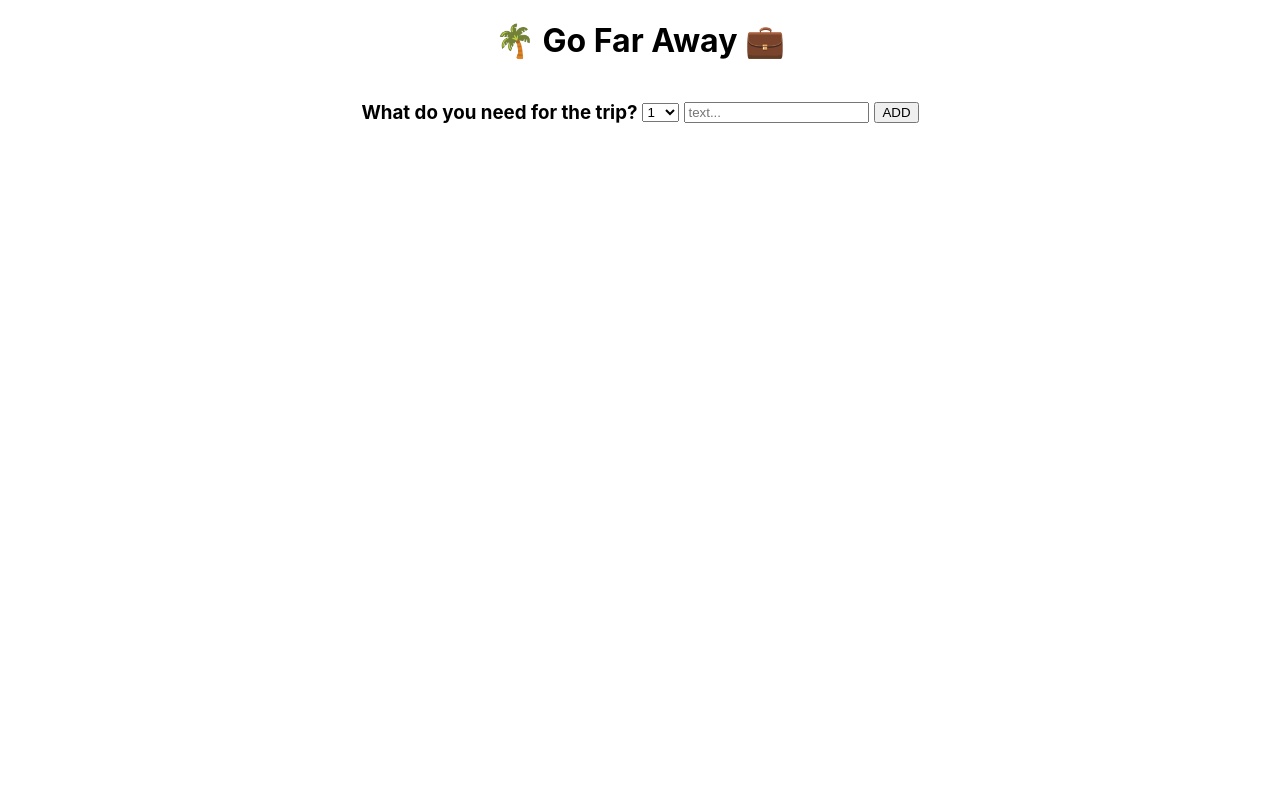
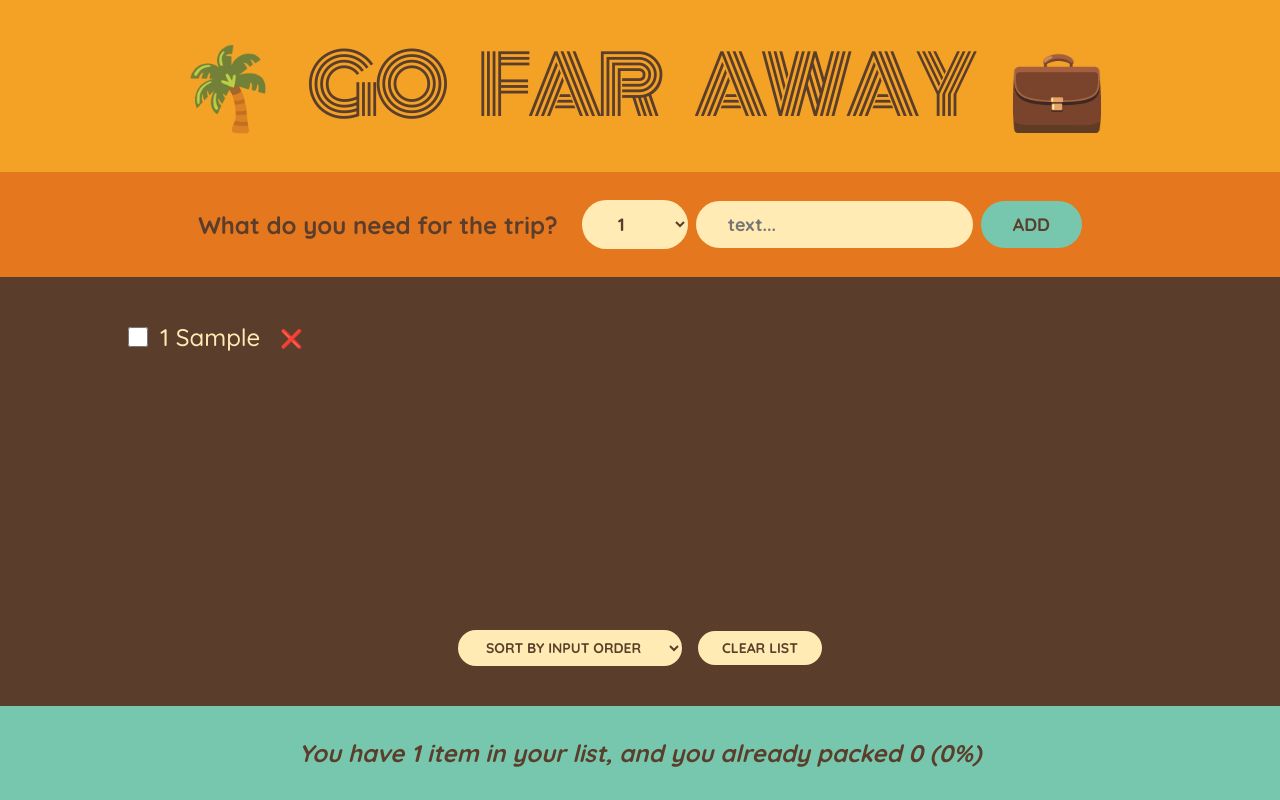
Before and after one commit to GaniyuSodiq/mytravelllist2, a React (Create React App) app: page / in a window 1280 px wide. Both pictures are taken after typing "Sample" into the empty fields and a click on the button "ADD". Built offline with nearby package versions, Linux system fonts and the light colour scheme.

Commit message:
im getting a hand of it

```diff
--- a/src/App.js
+++ b/src/App.js
@@ -3,12 +3,35 @@ import "./App.css";
 import { useState } from "react";
 
 function App() {
+  const [items, setItems] = useState([]);
+
+  function handleAddItems(newItem) {
+    setItems([...items, newItem]);
+  }
+
+  function handleDeleteItem(id) {
+    setItems((items) => items.filter((item) => item.id !== id));
+  }
+
+  function handleToggleItem(id) {
+    setItems((items) =>
+      items.map((item) =>
+        item.id === id ? { ...item, packed: !item.packed } : item
+      )
+    );
+    console.log(items);
+  }
+
   return (
-    <div className="App">
+    <div className="app">
       <Header />
-      <Form />
-      <ParkingList />
-      <Stats />
+      <Form onAddItem={handleAddItems} />
+      <ParkingList
+        items={items}
+        onDeleteItem={handleDeleteItem}
+        onToggleItem={handleToggleItem}
+      />
+      <Stats items={items} />
     </div>
   );
 }
@@ -17,7 +40,7 @@ function Header() {
   return <h1>🌴 Go Far Away 💼</h1>;
 }
 
-function Form() {
+function Form({ onAddItem }) {
   const [description, setDescription] = useState("");
   const [quantity, setQuantity] = useState(1);
 
@@ -27,14 +50,14 @@ function Form() {
     if (!description) return;
     const newItem = { id: Date.now(), description, quantity, packed: false };
 
-    console.log(newItem);
+    onAddItem(newItem);
 
     setDescription("");
     setQuantity(1);
   }
 
   return (
-    <form className="form" onSubmit={handleSubmit}>
+    <form className="add-form" onSubmit={handleSubmit}>
       <h3>What do you need for the trip?</h3>
       <select
         value={quantity}
@@ -50,13 +73,89 @@ function Form() {
         type="text"
         placeholder="text..."
         value={description}
-        onChange={(e) => setDescription(e.target.value)}
+        onChange={(e) => setDescription(e.target.value)} // straight up (actual) arrow function
+        // 'e' in this case is an argument sent into the function .. old way equivalent below
+        // function (e) {
+        //   return setDescription(e.target.value)  // retunr is hiden in arrow function
+        // }
       />
       <button>ADD</button>
     </form>
   );
 }
-function ParkingList() {}
-function Stats() {}
+function ParkingList({ items, onDeleteItem, onToggleItem }) {
+  const [sortBy, setSortBy] = useState("input");
+
+  let sortedItems;
+
+  if (sortBy === "input") sortedItems = items;
+
+  if (sortBy === "description")
+    sortedItems = items
+      .slice()
+      .sort((a, b) => a.description.localeCompare(b.description));
+
+  if (sortBy === "packed")
+    sortedItems = items
+      .slice()
+      .sort((a, b) => Number(a.packed) - Number(b.packed));
+
+  return (
+    <div className="list">
+      <ul>
+        {sortedItems.map((item) => (
+          <Item
+            key={item.id}
+            item={item}
+            onDeleteItem={onDeleteItem}
+            onToggleItem={onToggleItem}
+          />
+        ))}
+      </ul>
+      <div className="actions">
+        <select value={sortBy} onChange={(e) => setSortBy(e.target.value)}>
+          <option value={"packed"}>sort by packed</option>
+          <option value={"description"}>sort by description</option>
+          <option value={"input"}>sort by input order</option>
+        </select>
+        <button>Clear List</button>
+      </div>
+    </div>
+  );
+}
+function Item({ item, onDeleteItem, onToggleItem }) {
+  return (
+    <li>
+      <input type="checkbox" onChange={() => onToggleItem(item.id)} />
+      <span style={item.packed ? { textDecoration: "line-through" } : {}}>
+        {item.quantity} {item.description}
+      </span>
+      <button onClick={() => onDeleteItem(item.id)}>❌</button>
+      {/* we already have the actual function above, this is just used to call
+      the actual function
+      it could have been written as onDeleteItem(item.id)
+      but the extra () => is to control when it is ran
+      */}
+    </li>
+  );
+}
+function Stats({ items }) {
+  if (!items.length)
+    return (
+      <em className="stats">Start adding some items to your parking list</em>
+    );
+
+  const numItems = items.length;
+  const numPacked = items.filter((item) => item.packed === true).length;
+  const percentage = Math.round((numPacked / numItems) * 100);
+  return (
+    <div className="stats">
+      <em>
+        You have {numItems} item in your list, and you already packed{" "}
+        {numPacked} ({percentage}%){" "}
+      </em>
+    </div>
+  );
+}
 
 export default App;
--- a/src/index.css
+++ b/src/index.css
@@ -1,13 +1,139 @@
-body {
+/*
+const initialItems = [
+  { id: 1, description: "Passports", quantity: 2, packed: false },
+  { id: 2, description: "Socks", quantity: 12, packed: false },
+];
+*/
+
+@import url("https://fonts.googleapis.com/css2?family=Monoton&family=Quicksand:wght@500;700&display=swap");
+
+* {
   margin: 0;
-  font-family: -apple-system, BlinkMacSystemFont, 'Segoe UI', 'Roboto', 'Oxygen',
-    'Ubuntu', 'Cantarell', 'Fira Sans', 'Droid Sans', 'Helvetica Neue',
-    sans-serif;
-  -webkit-font-smoothing: antialiased;
-  -moz-osx-font-smoothing: grayscale;
+  padding: 0;
+  box-sizing: border-box;
 }
 
-code {
-  font-family: source-code-pro, Menlo, Monaco, Consolas, 'Courier New',
-    monospace;
+html {
+  font-size: 62.5%;
 }
+
+body {
+  font-size: 2.4rem;
+  font-family: sans-serif;
+  color: #5a3e2b;
+  font-family: "Quicksand";
+  font-weight: 500;
+}
+
+.app {
+  width: 100%;
+  height: 100vh;
+  display: grid;
+  grid-template-rows: auto auto 1fr auto;
+}
+
+h1 {
+  text-align: center;
+  background-color: #f4a226;
+  font-family: "Monoton";
+  font-size: 8rem;
+  text-transform: uppercase;
+  font-weight: 400;
+  word-spacing: 30px;
+  letter-spacing: -5px;
+  padding: 2.4rem 0;
+}
+
+.add-form {
+  background-color: #e5771f;
+  padding: 2.8rem 0;
+  display: flex;
+  align-items: center;
+  justify-content: center;
+  gap: 0.8rem;
+}
+
+h3 {
+  margin-right: 1.6rem;
+  font-size: 2.4rem;
+}
+
+button,
+select,
+input {
+  background-color: #ffebb3;
+  color: #5a3e2b;
+  font-family: inherit;
+  border: none;
+  border-radius: 10rem;
+  padding: 1.2rem 3.2rem;
+  font-weight: 700;
+  font-size: 1.8rem;
+  cursor: pointer;
+}
+
+.add-form button {
+  text-transform: uppercase;
+  background-color: #76c7ad;
+}
+
+.list {
+  background-color: #5a3e2b;
+  color: #ffebb3;
+  padding: 4rem 0;
+
+  display: flex;
+  justify-content: space-between;
+  flex-direction: column;
+  gap: 3.2rem;
+  align-items: center;
+}
+
+.actions button,
+.list select {
+  text-transform: uppercase;
+  padding: 0.8rem 2.4rem;
+  font-size: 1.4rem;
+  font-weight: 700;
+  margin: 0 0.8rem;
+}
+
+.list ul {
+  list-style: none;
+  width: 80%;
+  overflow: hidden;
+
+  display: grid;
+  grid-template-columns: repeat(auto-fit, minmax(250px, 1fr));
+  gap: 1.2rem;
+  justify-content: center;
+  align-content: start;
+}
+
+.list li {
+  display: flex;
+  align-items: center;
+  gap: 1.2rem;
+}
+
+input[type="checkbox"] {
+  height: 2rem;
+  width: 2rem;
+  accent-color: #e5771f;
+}
+
+.list li button {
+  cursor: pointer;
+  background: none;
+  border: none;
+  font-size: 1.8rem;
+  padding: 0.8rem;
+  transform: translateY(2px);
+}
+
+.stats {
+  background-color: #76c7ad;
+  text-align: center;
+  font-weight: 700;
+  padding: 3.2rem 0;
+}
```
